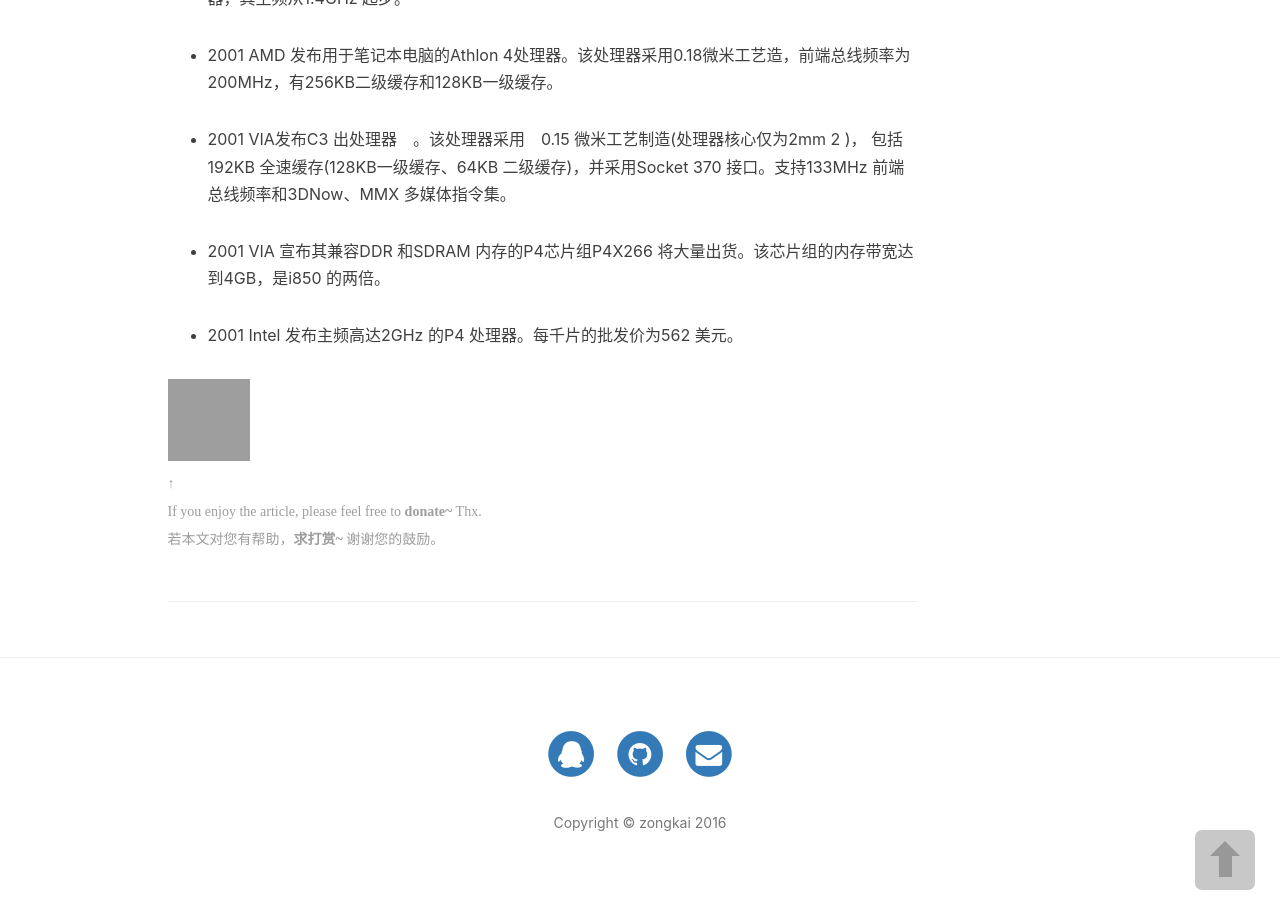
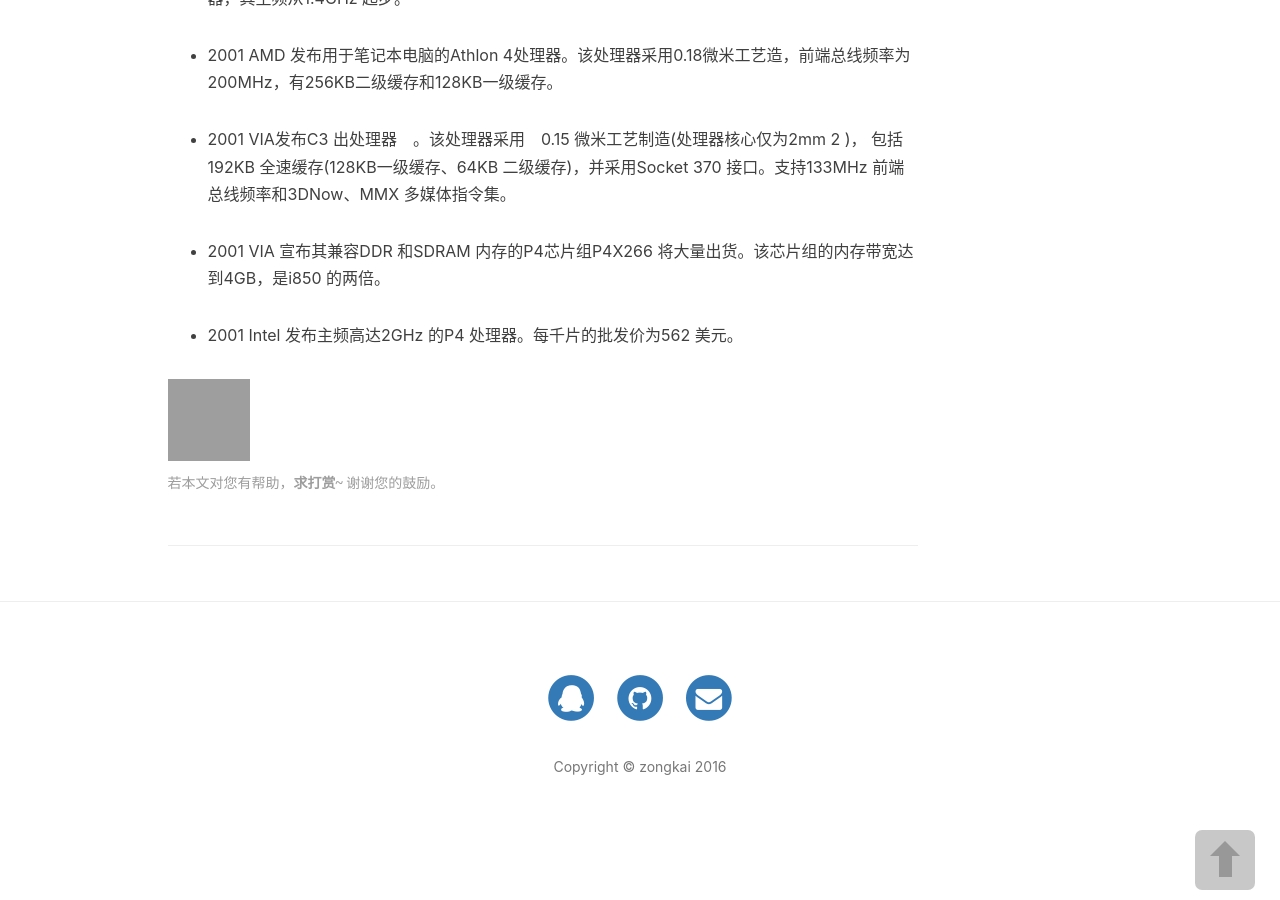
Before and after one commit to zongkaizhang/zongkaizhang.github.com, a Jekyll site: the page built from _posts/2016-02-23-computer_history.md, in a window 1280 px wide and 900 px high, scrolled down 9086 px. Built offline with Jekyll 4.4.1, drawn with Linux system fonts in a browser that asks for light colours; nearby versions of some CDN libraries; comment, search, counter and statistics services are not loaded; grey boxes are pictures that could not be loaded.

Commit message:
modify donate pictures

```diff
--- a/_includes/donate.html
+++ b/_includes/donate.html
@@ -29,21 +29,10 @@
 	</style>
 	<!-- /css -->
 
-	<!-- form -->
-	<form id="donate" action="https://shenghuo.alipay.com/send/payment/fill.htm" method="POST" target="_blank" accept-charset="GBK">
-		<input name="optEmail" type="hidden" value="ice_he@foxmail.com" />
-		<input name="payAmount" type="hidden" value="1.00" />
-		<input id="title" name="title" type="hidden" value="打赏《<%= item.title.substr(0, 16) %>》"/>
-		<input name="memo" type="hidden" value="留下您的大名及联系方式(email,blog,etc)，多交流共勉共进：" />
-	</form>
-	<!-- /form -->
-
 	<!-- btn_donate & tips -->
 	<div id="donate_board" class="donate_bar center">
 		<a id="btn_donate" class="btn_donate" target="_self" href="javascript:;" title="Donate 打赏"></a>
 		<span class="donate_txt">
-			&uarr;<br/>
-			If you enjoy the article, please feel free to <span class="bold">donate~</span> Thx.<br/>
 			若本文对您有帮助，<span class="bold">求打赏~</span> 谢谢您的鼓励。
 		</span>
 		<br/>
@@ -52,11 +41,11 @@
 
 	<!-- donate guide -->
 	<div id="donate_guide" class="donate_bar center hidden">
-		<a href="#" title="Alipay_Scan_Payment" class="fancybox" rel="article0">
+		<a href="{{ site.baseurl }}/img/donate/ali_pay.jpg" class="fancybox" rel="article0">
 			<img src="{{ site.baseurl }}/img/donate/ali_pay.jpg" title="Donate 打赏" height="164px" width="164px"/>
 
-		<a href="#" class="fancybox" rel="article0">
-			<img src="{{ site.baseurl }}/img/donate/wechat_pay.jpg" title="Donate 打赏" height="164px" width="auto"/>
+		<a href="{{ site.baseurl }}/img/donate/wechat_pay.jpg" class="fancybox" rel="article0">
+			<img src="{{ site.baseurl }}/img/donate/wechat_pay.jpg" title="Donate 打赏" height="164px" width="164px"/>
 		</a>
 	</div>
 	<!-- /donate guide -->
```
